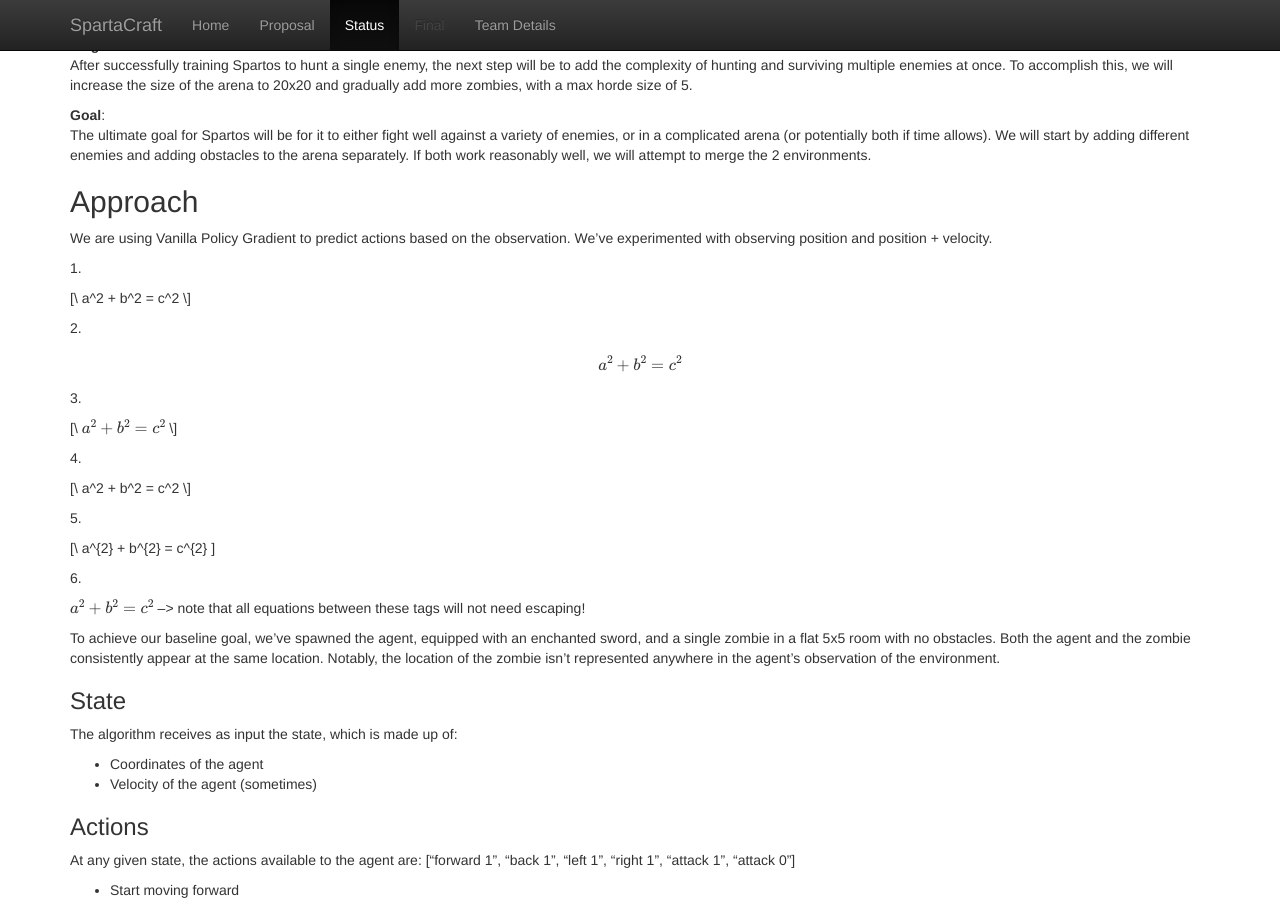
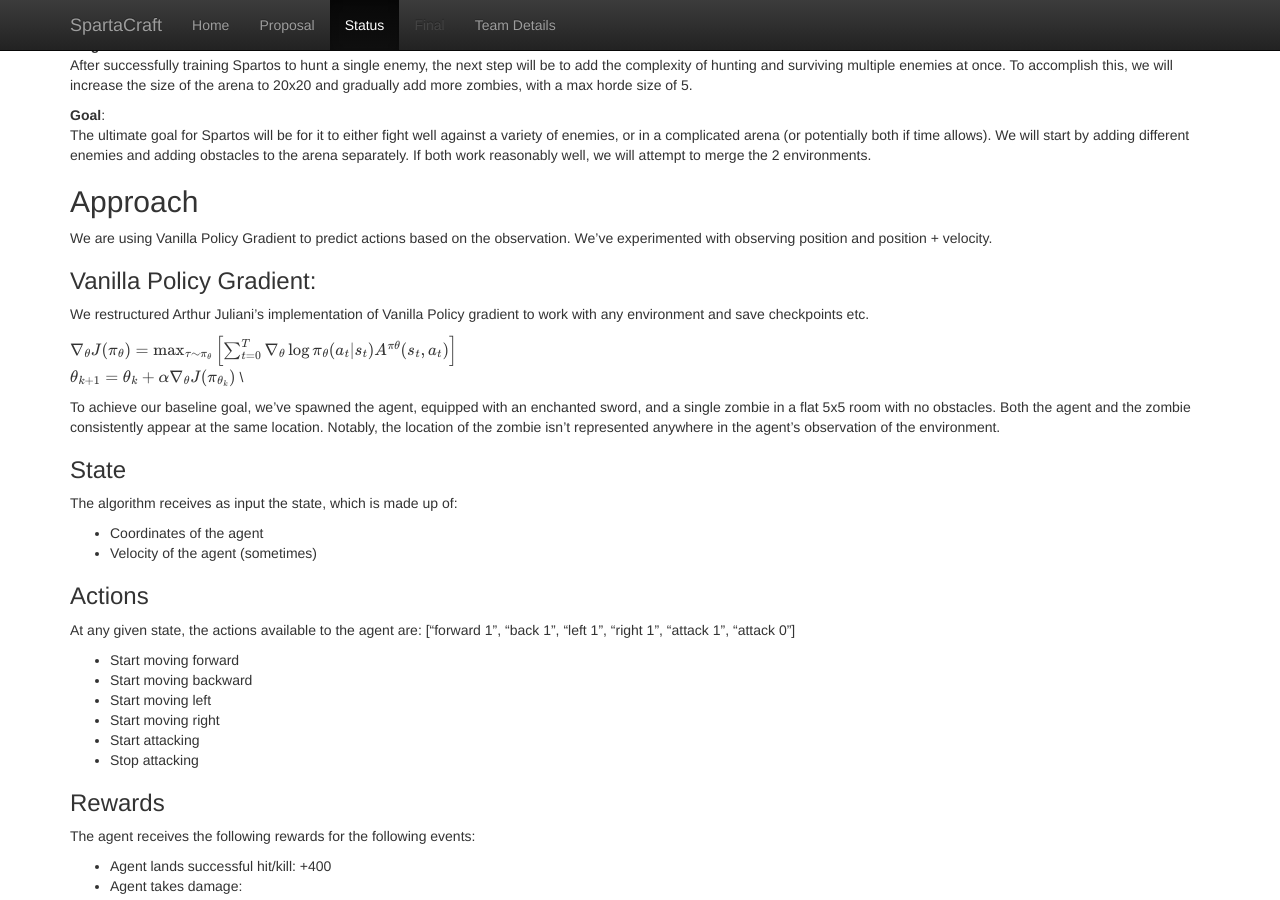
Before and after one commit to brongan/SpartaCraft, a Jekyll site: the page built from docs/status.md, in a window 1280 px wide and 900 px high, scrolled down 391 px. Built offline with Jekyll 4.4.1, drawn with Linux system fonts in a browser that asks for light colours; formulas are drawn with MathJax 3.

Commit message:
Add Vanilla Policy Equations

```diff
--- a/docs/status.md
+++ b/docs/status.md
@@ -21,32 +21,14 @@ The ultimate goal for Spartos will be for it to either fight well against a vari
 ## Approach
 We are using Vanilla Policy Gradient to predict actions based on the observation. We've experimented with observing position and position + velocity.
 
-1.
 
-[\\ a^2 + b^2 = c^2 \\]
+### Vanilla Policy Gradient:
+We restructured Arthur Juliani's implementation of Vanilla Policy gradient to work with any environment and save checkpoints etc.
 
-2.
-
-$$ a^2 + b^2 = c^2$$
-
-3.
-
-[\\ $$ a^2 + b^2 = c^2$$ \\]
-
-4.
-
-[\\ a^2 + b^2 = c^2 \\]
-
-5.
-
-[\ a^{2} + b^{2} = c^{2} \]
-
-6.
-
- {% raw %}
-  $$a^2 + b^2 = c^2$$ --> note that all equations between these tags will not need escaping!
- {% endraw %}
-
+{% raw %}
+$$ \nabla_\theta J(\pi_\theta) = \max_{\tau \sim  \pi_\theta} \left[\sum^T_{t=0} \nabla_{\theta}\log \pi_{\theta}(a_t|s_t)A^{\pi \theta}(s_t,a_t)\right]$$ \\
+$$ \theta_{k+1} = \theta_k + \alpha \nabla_{\theta}J(\pi_{\theta_k}) $$ \\
+{% endraw %}
 
 To achieve our baseline goal, we've spawned the agent, equipped with an enchanted sword, and a single zombie in a flat 5x5 room with no obstacles. Both the agent and the zombie consistently appear at the same location. Notably, the location of the zombie isn't represented anywhere in the agent's observation of the environment.
 
```
